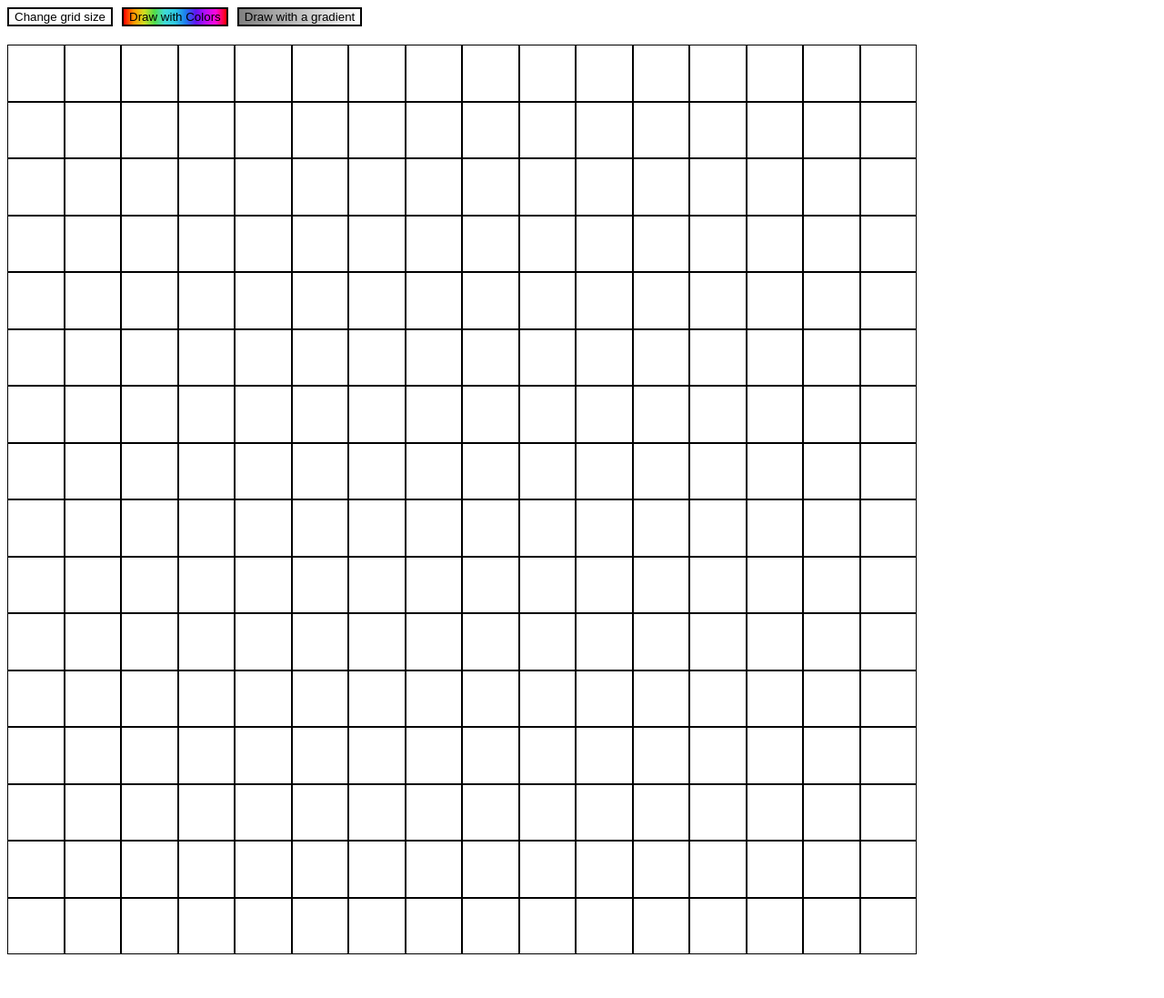
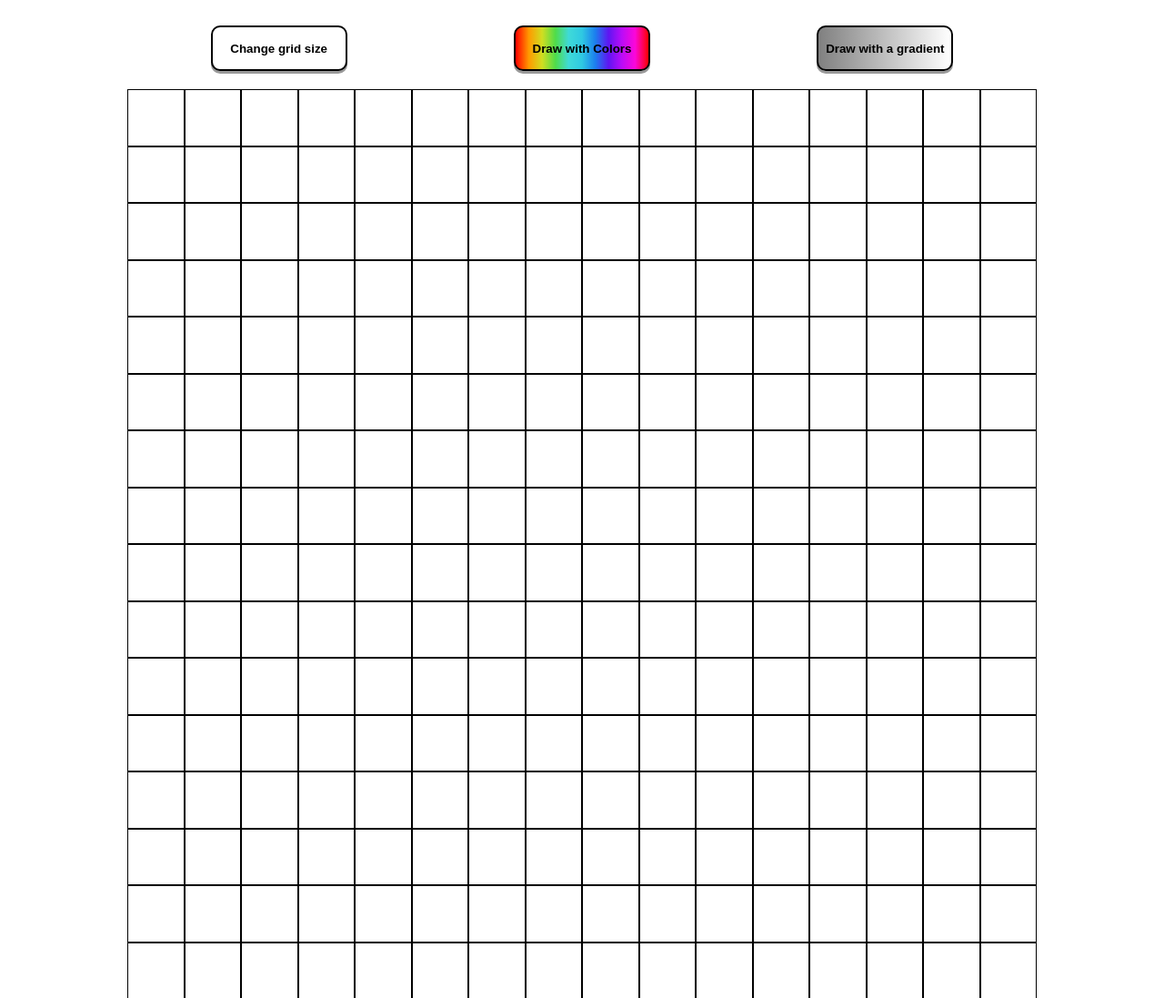
Before and after one commit to neutrogo/etch-a-sketch, a plain HTML site: page index.html in a window 1280 px wide. Shown: the top 1097 px of the page at 91% size. Before the commit the page ends 1057 px from the top, so only its background shows below. Drawn offline with Linux system fonts and the light colour scheme.

Commit message:
slight style changes

```diff
--- a/script.js
+++ b/script.js
@@ -17,9 +17,13 @@ colorButton.classList.add('color-button');
 gradientButton.classList.add('grad-button');
 
 const container = document.querySelector('.container');
-body.insertBefore(gridButton, container);
-body.insertBefore(colorButton, container);
-body.insertBefore(gradientButton, container);
+const optionBar = document.createElement('div');
+optionBar.classList.add('options');
+optionBar.appendChild(gridButton);
+optionBar.appendChild(colorButton);
+optionBar.appendChild(gradientButton);
+body.insertBefore(optionBar, container);
+
 
 for (let i=0; i < (16*16); i++) {
     let square = document.createElement('div');
@@ -80,7 +84,6 @@ function setGrid(size) {
 
 function setGridDraw(e) {
     let newGrid = document.querySelectorAll('.grid-item');
-    // distinguish if color or gradient has already been picked
     if (e !== undefined) {
         desiredButton = e.currentTarget.classList[0];
     }
--- a/style.css
+++ b/style.css
@@ -1,8 +1,29 @@
+body {
+    display: flex;
+    flex-direction: column;
+    align-items: center;
+}
+
 button {
-    margin: auto;
-    margin-bottom: 20px;
+    width: 150px;
+    height: 50px;
     border-style: solid;
-    margin-right: 10px;
+    border-radius: 10px;
+    font-weight: bold;
+    box-shadow: 0 3px #999;
+    cursor: pointer;
+}
+
+button:active {
+    box-shadow: 0 1px #666;
+    transform: translateY(4px);
+}
+
+.options {
+    display: flex;
+    justify-content: space-around;
+    width: 1000px;
+    margin: 20px;
 }
 
 .grid-button {
```
